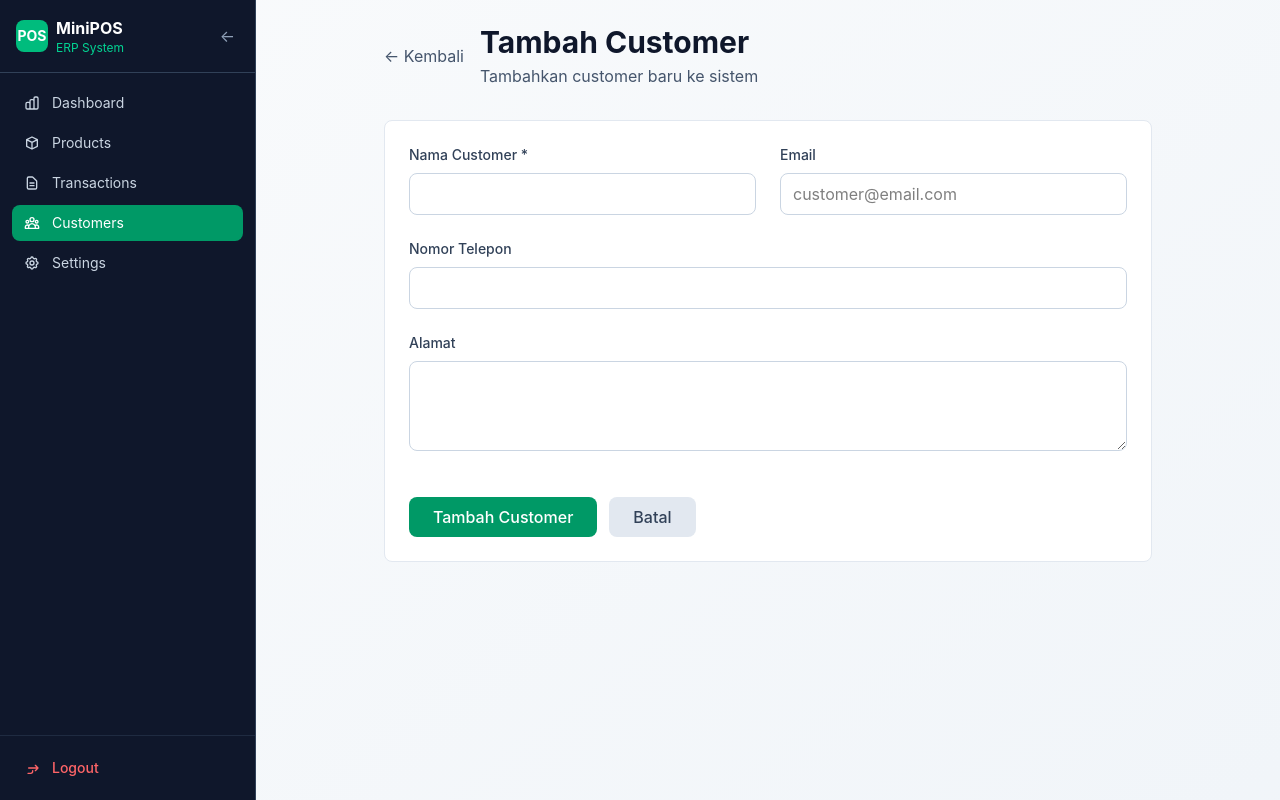
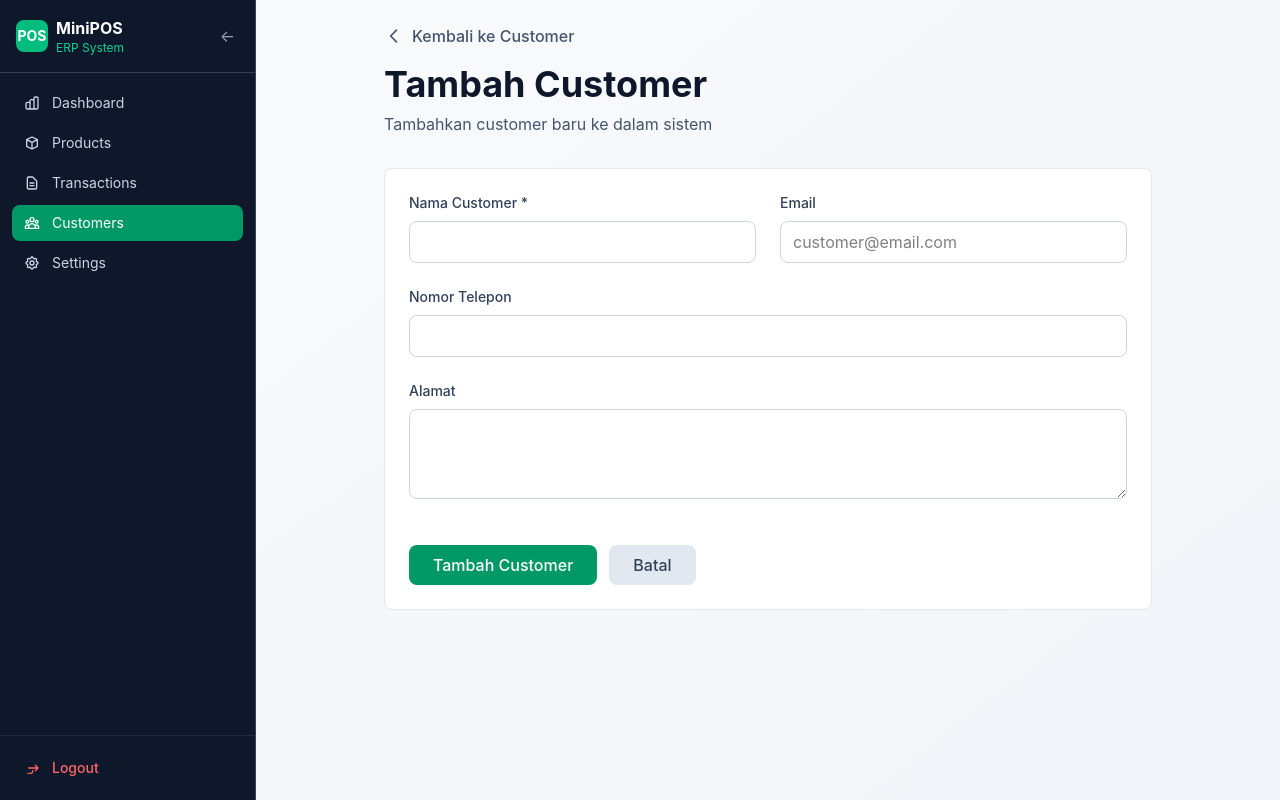
Before and after one commit to nazmisani/minipos-client, a Next.js app in the folder client/: page /customers in a window 1280 px wide. Both pictures are taken after a click on the button "Tambah Customer". Built offline with nearby package versions, Linux system fonts and the light colour scheme.

Commit message:
refactor(customers): enhance UI and improve layout for CustomerDetail, CustomerForm, and DeleteConfirmation components

```diff
--- a/client/src/components/customers/CustomerDetail.tsx
+++ b/client/src/components/customers/CustomerDetail.tsx
@@ -59,18 +59,23 @@ export default function CustomerDetail({
     <div className="min-h-screen bg-gradient-to-br from-slate-50 to-slate-100 p-4 lg:p-6">
       <div className="max-w-6xl mx-auto">
         {/* Header */}
-        <div className="flex items-center gap-4 mb-8">
-          <button
-            onClick={onBack}
-            className="text-slate-600 hover:text-slate-900 transition-colors"
-          >
-            ← Kembali
-          </button>
+        <div className="mb-8">
+          <div className="flex items-center gap-3 mb-4">
+            <button
+              onClick={onBack}
+              className="flex items-center gap-2 text-slate-600 hover:text-slate-900 font-medium transition-colors"
+            >
+              <svg className="w-5 h-5" fill="none" stroke="currentColor" viewBox="0 0 24 24">
+                <path strokeLinecap="round" strokeLinejoin="round" strokeWidth={2} d="M15 19l-7-7 7-7" />
+              </svg>
+              Kembali ke Customer
+            </button>
+          </div>
           <div>
-            <h1 className="text-3xl font-bold text-slate-900">
+            <h1 className="text-3xl lg:text-4xl font-bold text-slate-900">
               Detail Customer
             </h1>
-            <p className="text-slate-600 mt-1">
+            <p className="text-slate-600 mt-2">
               Informasi lengkap dan riwayat transaksi customer
             </p>
           </div>
--- a/client/src/components/customers/CustomerForm.tsx
+++ b/client/src/components/customers/CustomerForm.tsx
@@ -40,21 +40,26 @@ export default function CustomerForm({
     <div className="min-h-screen bg-gradient-to-br from-slate-50 to-slate-100 p-4 lg:p-6">
       <div className="max-w-3xl mx-auto">
         {/* Header */}
-        <div className="flex items-center gap-4 mb-8">
-          <button
-            onClick={onBack}
-            className="text-slate-600 hover:text-slate-900 transition-colors"
-          >
-            ← Kembali
-          </button>
+        <div className="mb-8">
+          <div className="flex items-center gap-3 mb-4">
+            <button
+              onClick={onBack}
+              className="flex items-center gap-2 text-slate-600 hover:text-slate-900 font-medium transition-colors"
+            >
+              <svg className="w-5 h-5" fill="none" stroke="currentColor" viewBox="0 0 24 24">
+                <path strokeLinecap="round" strokeLinejoin="round" strokeWidth={2} d="M15 19l-7-7 7-7" />
+              </svg>
+              Kembali ke Customer
+            </button>
+          </div>
           <div>
-            <h1 className="text-3xl font-bold text-slate-900">
+            <h1 className="text-3xl lg:text-4xl font-bold text-slate-900">
               {isEdit ? "Edit Customer" : "Tambah Customer"}
             </h1>
-            <p className="text-slate-600 mt-1">
+            <p className="text-slate-600 mt-2">
               {isEdit
-                ? "Ubah informasi customer"
-                : "Tambahkan customer baru ke sistem"}
+                ? "Ubah informasi customer yang dipilih"
+                : "Tambahkan customer baru ke dalam sistem"}
             </p>
           </div>
         </div>
--- a/client/src/components/customers/DeleteConfirmation.tsx
+++ b/client/src/components/customers/DeleteConfirmation.tsx
@@ -14,25 +14,37 @@ export default function DeleteConfirmation({
   onConfirm,
 }: DeleteConfirmationProps) {
   return (
-    <div className="p-6">
-      <div className="max-w-lg mx-auto">
+    <div className="min-h-screen bg-gradient-to-br from-slate-50 to-slate-100 p-4 lg:p-6">
+      <div className="max-w-2xl mx-auto">
         {/* Header */}
-        <div className="mb-6 flex items-center space-x-4">
-          <button
-            onClick={onBack}
-            className="text-gray-600 hover:text-gray-800"
-          >
-            ← Kembali
-          </button>
-          <h1 className="text-2xl font-bold text-gray-900">Hapus Customer</h1>
+        <div className="mb-8">
+          <div className="flex items-center gap-3 mb-4">
+            <button
+              onClick={onBack}
+              className="flex items-center gap-2 text-slate-600 hover:text-slate-900 font-medium transition-colors"
+            >
+              <svg className="w-5 h-5" fill="none" stroke="currentColor" viewBox="0 0 24 24">
+                <path strokeLinecap="round" strokeLinejoin="round" strokeWidth={2} d="M15 19l-7-7 7-7" />
+              </svg>
+              Kembali ke Customer
+            </button>
+          </div>
+          <div>
+            <h1 className="text-3xl lg:text-4xl font-bold text-slate-900">
+              Hapus Customer
+            </h1>
+            <p className="text-slate-600 mt-2">
+              Konfirmasi penghapusan data customer dari sistem
+            </p>
+          </div>
         </div>
 
         {/* Confirmation Card */}
-        <div className="bg-white rounded-lg shadow p-6">
-          <div className="text-center mb-6">
-            <div className="w-16 h-16 bg-red-100 rounded-full flex items-center justify-center mx-auto mb-4">
+        <div className="bg-white rounded-lg border border-slate-200 p-8">
+          <div className="text-center mb-8">
+            <div className="w-20 h-20 bg-red-100 rounded-full flex items-center justify-center mx-auto mb-6">
               <svg
-                className="w-8 h-8 text-red-600"
+                className="w-10 h-10 text-red-600"
                 fill="none"
                 stroke="currentColor"
                 viewBox="0 0 24 24"
@@ -45,8 +57,8 @@ export default function DeleteConfirmation({
                 />
               </svg>
             </div>
-            <h2 className="text-lg font-semibold text-gray-900 mb-2">
-              Hapus Customer?
+            <h2 className="text-xl font-semibold text-slate-900 mb-3">
+              Apakah Anda yakin ingin menghapus customer ini?
             </h2>
             <p className="text-gray-600">
               Anda akan menghapus customer <strong>{customer.name}</strong>.
@@ -73,18 +85,18 @@ export default function DeleteConfirmation({
             </div>
           </div>
 
-          <div className="flex justify-end space-x-3">
+          <div className="flex gap-3 justify-end">
             <button
               onClick={onBack}
-              className="px-4 py-2 border border-gray-300 text-gray-700 rounded-lg hover:bg-gray-50"
+              className="px-6 py-2 border border-slate-300 text-slate-700 rounded-lg hover:bg-slate-50 font-medium transition-colors"
             >
               Batal
             </button>
             <button
               onClick={onConfirm}
-              className="px-4 py-2 bg-red-600 hover:bg-red-700 text-white rounded-lg"
+              className="px-6 py-2 bg-red-600 hover:bg-red-700 text-white rounded-lg font-medium transition-colors"
             >
-              Hapus Customer
+              Ya, Hapus Customer
             </button>
           </div>
         </div>
```
